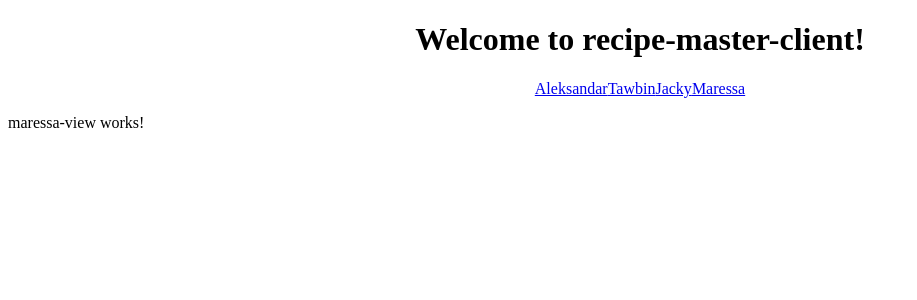
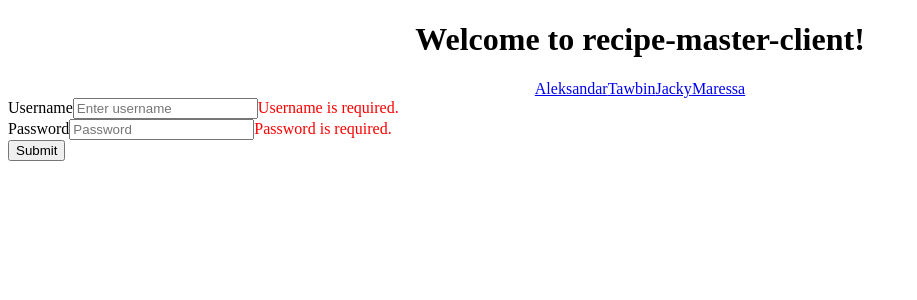
Before and after one commit to Alekzandar/Recipe_Master_Client, an Angular app in the folder recipe-master-client/: page /maressa in a window 1280 px wide. Shown: the top 300 px of the page, without its empty margins (0-917 px from the left). Built offline with nearby package versions, Linux system fonts and the light colour scheme.

Commit message:
First commit

```diff
--- a/recipe-master-client/src/app/app.module.ts
+++ b/recipe-master-client/src/app/app.module.ts
@@ -1,5 +1,6 @@
 import { BrowserModule } from '@angular/platform-browser';
 import { NgModule } from '@angular/core';
+import * as angular from 'angular';
 
 import { AppComponent } from './app.component';
 import { TawbinViewComponent } from './tawbin-view/tawbin-view.component';
@@ -7,6 +8,8 @@ import { JackyViewComponent } from './jacky-view/jacky-view.component';
 import { MaressaViewComponent } from './maressa-view/maressa-view.component';
 import { AleksandarViewComponent } from './aleksandar-view/aleksandar-view.component';
 import { AppRoutingModule } from './app-routing.module';
+
+
 
 @NgModule({
   declarations: [
--- a/recipe-master-client/src/app/maressa-view/maressa-view.component.html
+++ b/recipe-master-client/src/app/maressa-view/maressa-view.component.html
@@ -1,3 +1,21 @@
-<p>
-  maressa-view works!
-</p>
+<div ng-app="myApp" ng-controller="formCtrl">
+<form novalidate id="formCtrl" name="Form">
+    <div class="form-group">
+      <label for="InputUsername">Username</label>
+      <input type="username" class="form-control" data-ng-model="user.username"
+      id="InputUsername" name="user" placeholder="Enter username">
+      <span style="color:red" ng-show="Form.user.$dirty && Form.user.$invalid">
+      <span ng-show="Form.user.$error.required">Username is required.</span>
+      </span>
+    </div>
+    <div class="form-group">
+      <label for="InputPassword">Password</label>
+      <input type="password" class="form-control" data-ng-model="user.password" id="InputPassword" placeholder="Password">
+      <span style="color:red" ng-show="Form.password.$dirty && Form.password.$invalid">
+      <span ng-show="Form.[password.$error.required">Password is required.</span>
+      </span>
+    </div>
+    <button type="submit" ng-disabled="myForm.user.$dirty && myForm.user.$invalid ||
+    myForm.email.$dirty && myForm.email.$invalid" class="btn btn-primary">Submit</button>
+  </form>
+</div>
--- a/recipe-master-client/src/app/maressa-view/maressa-view.component.ts
+++ b/recipe-master-client/src/app/maressa-view/maressa-view.component.ts
@@ -1,15 +1,73 @@
 import { Component, OnInit } from '@angular/core';
+import * as angular from 'angular';
+import { FormGroup, FormBuilder, Validators } from '@angular/forms';
+import { $ } from 'protractor';
 
 @Component({
   selector: 'app-maressa-view',
   templateUrl: './maressa-view.component.html',
-  styleUrls: ['./maressa-view.component.css']
+  styleUrls: ['./maressa-view.component.css'],
+
 })
+
 export class MaressaViewComponent implements OnInit {
 
-  constructor() { }
+  username: string;
+  password: string;
+  message: string;
 
   ngOnInit() {
   }
 
+
+  Users = [
+    { username: 'Example1', password: '123'}
+
+  ];
+
+  constructor() {}
+
+  checkIfEmpty(str: string ){
+    if(str.length == 0 || str == null){
+      this.message='Please do not leave fields blank!';
+    }
+
+    else{
+      this.message='';
+    }
+  }
+
+  login(){
+      this.getUsers();
+  }
+
+  getUsers(){
+    //this.userService.getUsers().subscribe(
+      //data => {
+        //this.users = data;
+      var app = angular.module('myApp', []);
+      app.controller('formCtrl', function($scope) {
+        {{ $scope.Form.InputUsername.$valid }};
+        {{ $scope.Form.InputPassword.$valid }};
+        $scope.master={username: "testuser", password: "testpass"};
+        $scope.reset=function() {
+          $scope.user = angular.copy($scope.master);
+          //checkIfEmpty();
+        };
+        $scope.reset();
+      });
+
+        console.log('got user data');
+
+        //console.log(data);
+      //},
+      error => console.log('something wrong happened');
+    //)
+  }
 }
+// Create input fields for a username and password then button
+/* At click create typescript functions to store data for those input fields
+Store them as JSON object
+console.log(//makes sure we get username and password in functions)
+Precreated object
+*/
```
Also changed, not shown: 1 other file (tests, documents, lock files or other folders).
